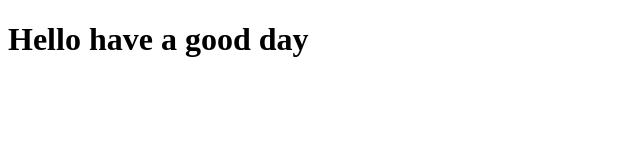
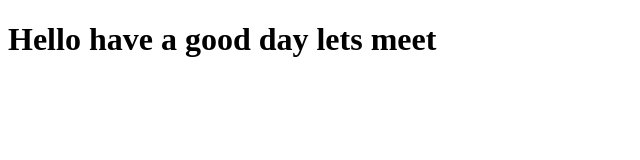
Before and after one commit to Abhi-bisht10/Coursera-, a plain HTML site: page site/index.html in a window 1280 px wide. Shown: the whole page, without its empty margins (0-640 px from the left). Drawn offline with Linux system fonts and the light colour scheme.

Commit message:
OnceAgain

```diff
--- a/site/index.html
+++ b/site/index.html
@@ -7,6 +7,6 @@
     <title>Hello </title>
 </head>
 <body>
-    <h1>Hello have a good day</h1>
+    <h1>Hello have a good day lets meet</h1>
 </body>
 </html>
```
